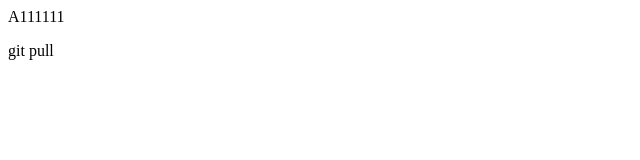
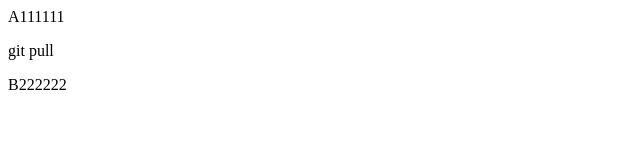
Before and after one commit to iudagawa/uda-streamlit, a plain HTML site: page index.html in a window 1280 px wide. Shown: the full height of the page, 0-640 px from the left. Drawn offline with Linux system fonts and the light colour scheme.

Commit message:
index.html

```diff
--- a/index.html
+++ b/index.html
@@ -1,2 +1,3 @@
 <p>A111111</p>
 <p>git pull</p>
+<p>B222222</p>
```
